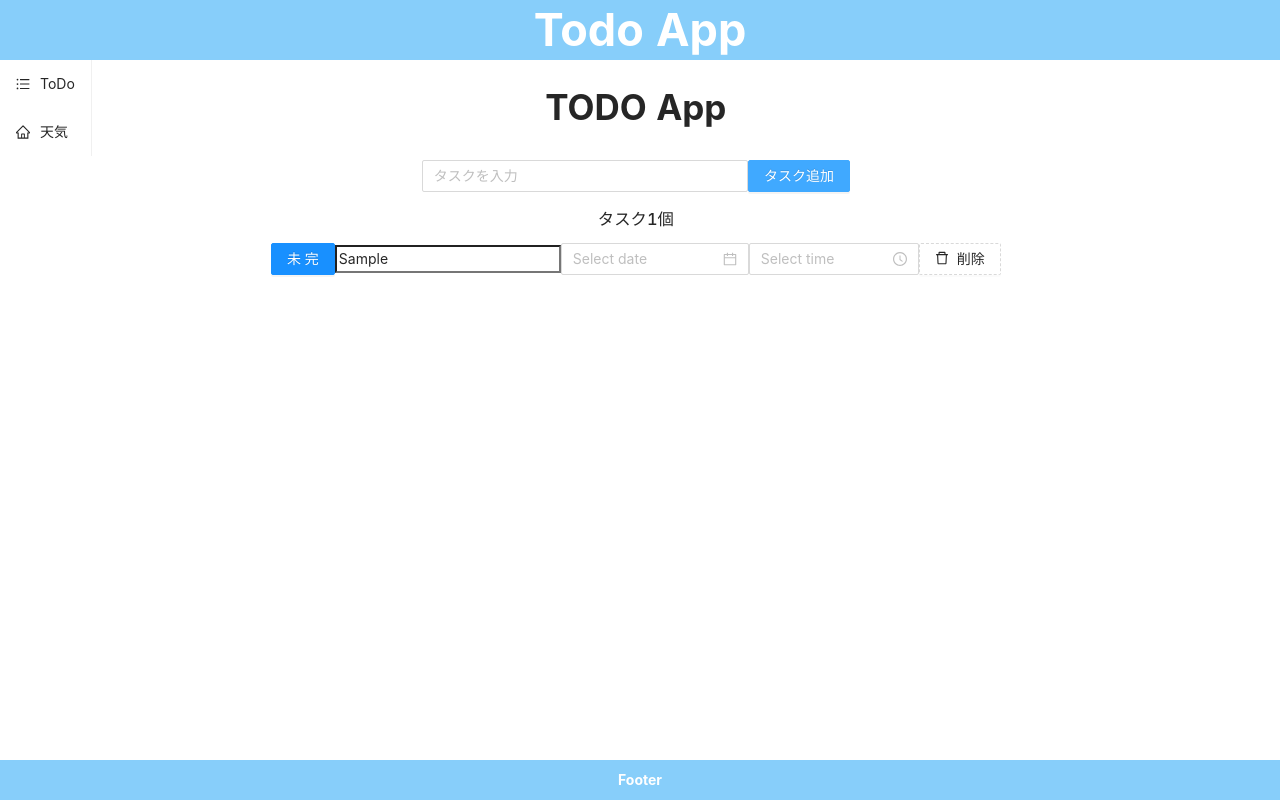
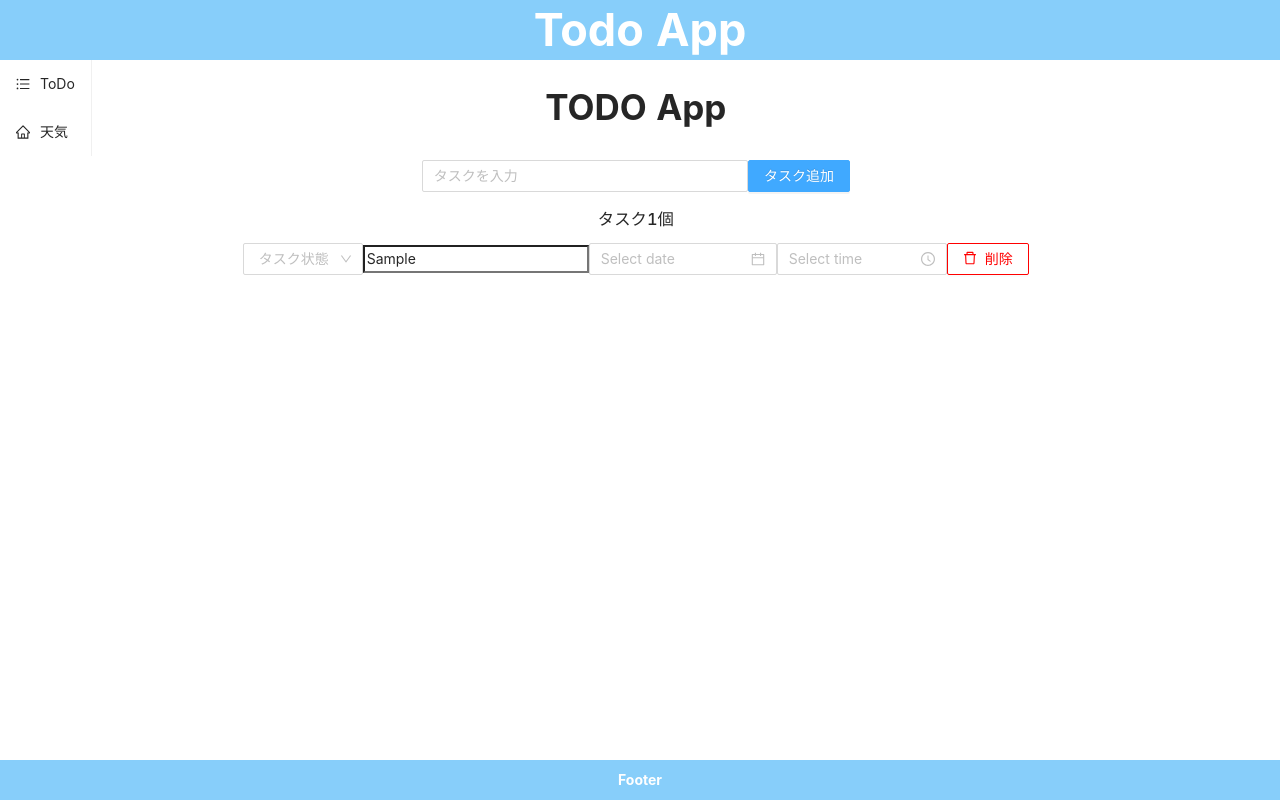
Before and after one commit to yoshihub/nextjstodo, a Next.js app: page / in a window 1280 px wide. Both pictures are taken after typing "Sample" into the empty fields and a click on the button "タスク追加". Built offline with nearby package versions, Linux system fonts and the light colour scheme.

Commit message:
selectとalert

```diff
--- a/pages/index.tsx
+++ b/pages/index.tsx
@@ -1,8 +1,8 @@
 import type { NextPage } from 'next'
 import { useState } from 'react'
 import styles from '../styles/Home.module.css'
-import { Button,DatePicker,Input,Col, Row, TimePicker } from 'antd';
-import {DeleteOutlined} from '@ant-design/icons'
+import { Button, DatePicker, Input, Col, Row, TimePicker, Select, message } from 'antd';
+import { DeleteOutlined } from '@ant-design/icons'
 import { Header } from '../components/Header';
 import { SideMenu } from '../components/SideMenu';
 import { Footer } from '../components/Footer';
@@ -12,28 +12,28 @@ import { Footer } from '../components/Footer';
 type Todo = {
   value: string;
   readonly id: number;
-  finished:boolean;
+  finished: boolean;
 };
 
 const Home: NextPage = () => {
-  const [text,setText]=useState("");
-  const [todos,setTodo]=useState<Todo[]>([]);
+  const [text, setText] = useState("");
+  const [todos, setTodo] = useState<Todo[]>([]);
 
 
 
-  const handleText=(e: React.ChangeEvent<HTMLInputElement>)=>{
+  const handleText = (e: React.ChangeEvent<HTMLInputElement>) => {
     setText(e.target.value);
   }
 
-  const inputText=(id:number,value:string)=>{
-    if(value.length>15){
-      alert("文字数は15文字までです");
+  const inputText = (id: number, value: string) => {
+    if (value.length > 15) {
+      alert('文字数は15文字までです');
       return;
     }
-    const newTodo=todos.map((todo)=>({...todo}));
-    const sinTodo=newTodo.map((todo)=>{
-      if(todo.id===id){
-        todo.value=value;
+    const newTodo = todos.map((todo) => ({ ...todo }));
+    const sinTodo = newTodo.map((todo) => {
+      if (todo.id === id) {
+        todo.value = value;
       }
       return todo;
     })
@@ -41,88 +41,88 @@ const Home: NextPage = () => {
     setTodo(sinTodo);
   }
 
-  const handleOnSubmit=()=>{
-    if(text===""){
+  const handleOnSubmit = () => {
+    if (text === "") {
+      alert("テキストを入力してください");
       return;
     }
-    if(text.length>15){
+    if (text.length > 15) {
       alert("文字数は15文字までです")
       setText("");
       return;
     }
-    const newTask:Todo={
-      value:text,
-      id:new Date().getTime(),
-      finished:false,
+    const newTask: Todo = {
+      value: text,
+      id: new Date().getTime(),
+      finished: false,
     }
-    setTodo([newTask,...todos]);
+    setTodo([...todos,newTask]);
     setText('');
   }
 
-  const handleDelete=(id:number)=>{
-    const newTodo=todos.filter((todo)=>{
-      return todo.id!=id;
+  const handleDelete = (id: number) => {
+    const newTodo = todos.filter((todo) => {
+      return todo.id != id;
     })
 
     setTodo(newTodo);
   }
 
-  const finishChange=(id:number)=>{
-    const newTodo=todos.map((todo)=>({...todo}));
-    const sinTodo=newTodo.map((todo)=>{
-      if(todo.id===id){
-        todo.finished=!todo.finished;
-      }
-      return todo;
-    })
+  const status=["未完了","実行中","完了"];
 
-    setTodo(sinTodo);
-
-    }
-
-
+  console.log(text);
 
   return (
-    <div style={{display:"flex",flexDirection:"column",flex:1,height:'100vh'}}>
-      <Header title="TODO"/>
-      <div style={{display:"flex",flexDirection:"row",flex:1}}>
-        <SideMenu/>
-        <div style={{textAlign:'center',width:'85%'}}>
-          <h1 style={{marginTop:20,marginBottom:25,fontWeight:'bold',fontSize:35}}>TODO App</h1>
+    <div style={{ display: "flex", flexDirection: "column", flex: 1, height: '100vh' }}>
+      <Header title="TODO" />
+      <div style={{ display: "flex", flexDirection: "row", flex: 1 }}>
+        <SideMenu />
+        <div style={{ textAlign: 'center', width: '85%' }}>
+          <h1 style={{ marginTop: 20, marginBottom: 25, fontWeight: 'bold', fontSize: 35 }}>TODO App</h1>
           <form
             onSubmit={(e) => {
               e.preventDefault();
-          handleOnSubmit();
+              handleOnSubmit(e);
             }}>
             <Input
               type="text"
               value={text}
-            maxLength={15}
               placeholder='タスクを入力'
               onChange={(e) => handleText(e)}
-            style={{width:"30%"}}></Input>
-            <Button type="primary" htmlType="submit" onSubmit={handleOnSubmit}>
+              style={{ width: "30%" }}></Input>
+            <Button type="primary" htmlType="submit" onSubmit={(e) => {
+              // handleOnSubmit();
+            }}>
               タスク追加
             </Button>
           </form>
-            <h3 style={{marginTop:15,marginBottom:10}}>タスク{todos.length}個</h3>
+          <h3 style={{ marginTop: 15, marginBottom: 10 }}>タスク{todos.length}個</h3>
 
-            {todos.map((todo)=>{
-            return(
-            <div key={todo.id} style={{marginBottom:17}}>
-              <Button type={todo.finished===true?"dashed":"primary"} onClick={()=>finishChange(todo.id)}>{todo.finished?"完了":"未完"}</Button>
-                <input type="text" value={todo.value} onChange={(e)=>inputText(todo.id,e.target.value)}/>
-              <DatePicker picker='date'/>
-              <TimePicker/>
+          {todos.map((todo) => {
+            return (
+              <div key={todo.id} style={{ marginBottom: 17 }}>
+                <Select
+                allowClear
+                placeholder="タスク状態"
+                style={{width:'11%'}}
+                >
+                  {status.map((status,index)=>{
+                    return (<Select.Option key={index} value={status}>
+                  </Select.Option>)
+                  })}
+                </Select>
+                <input type="text" value={todo.value} onChange={(e) => inputText(todo.id, e.target.value)} />
+                <DatePicker picker='date' />
+                <TimePicker />
 
-              <Button icon={<DeleteOutlined />} type="dashed" onClick=
-              {()=>handleDelete(todo.id)}>削除</Button>
+                <Button icon={<DeleteOutlined />} type="default" onClick=
+                  {() => handleDelete(todo.id)} style={{color:'red',borderColor:'red'}}>削除</Button>
               </div>
             )
           })}
         </div>
       </div>
-      <Footer/>
+      <Footer />
     </div>
 
   )
```
Lines whose indentation alone changed are shown as unchanged.
